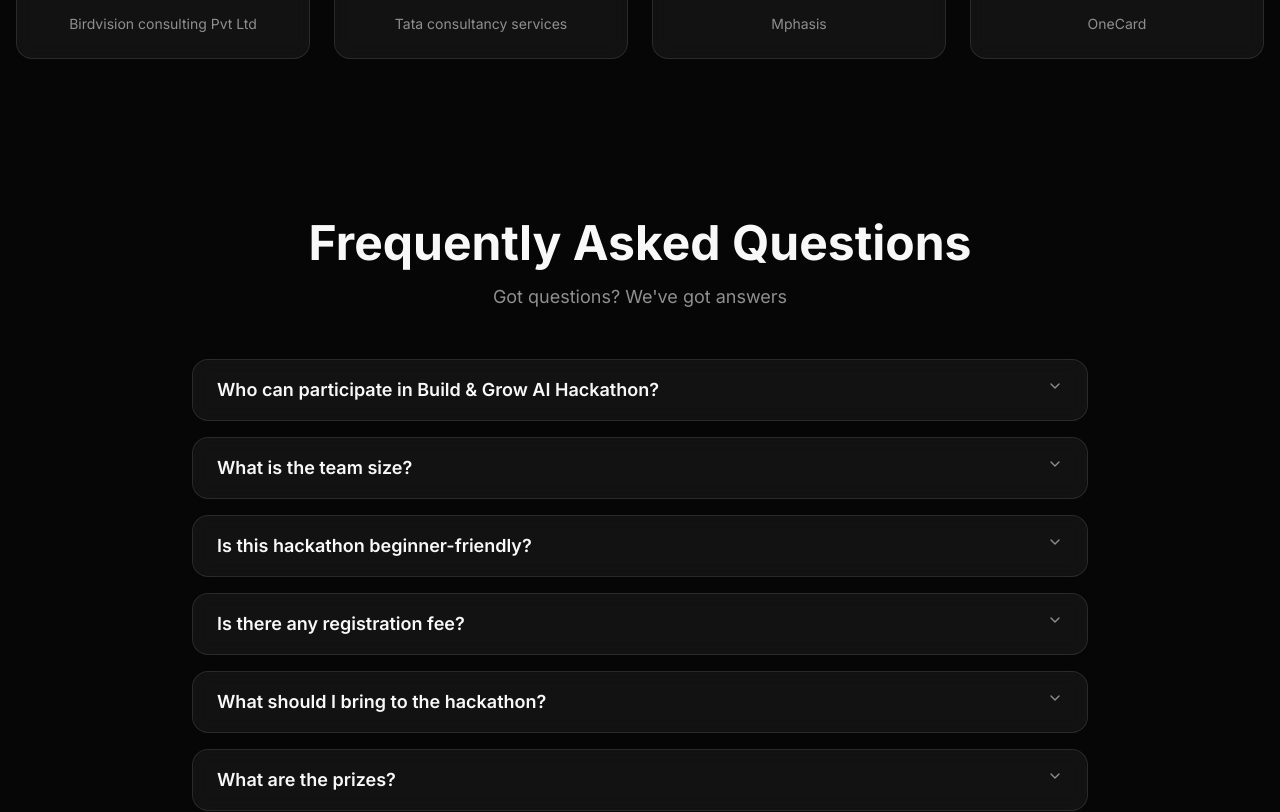
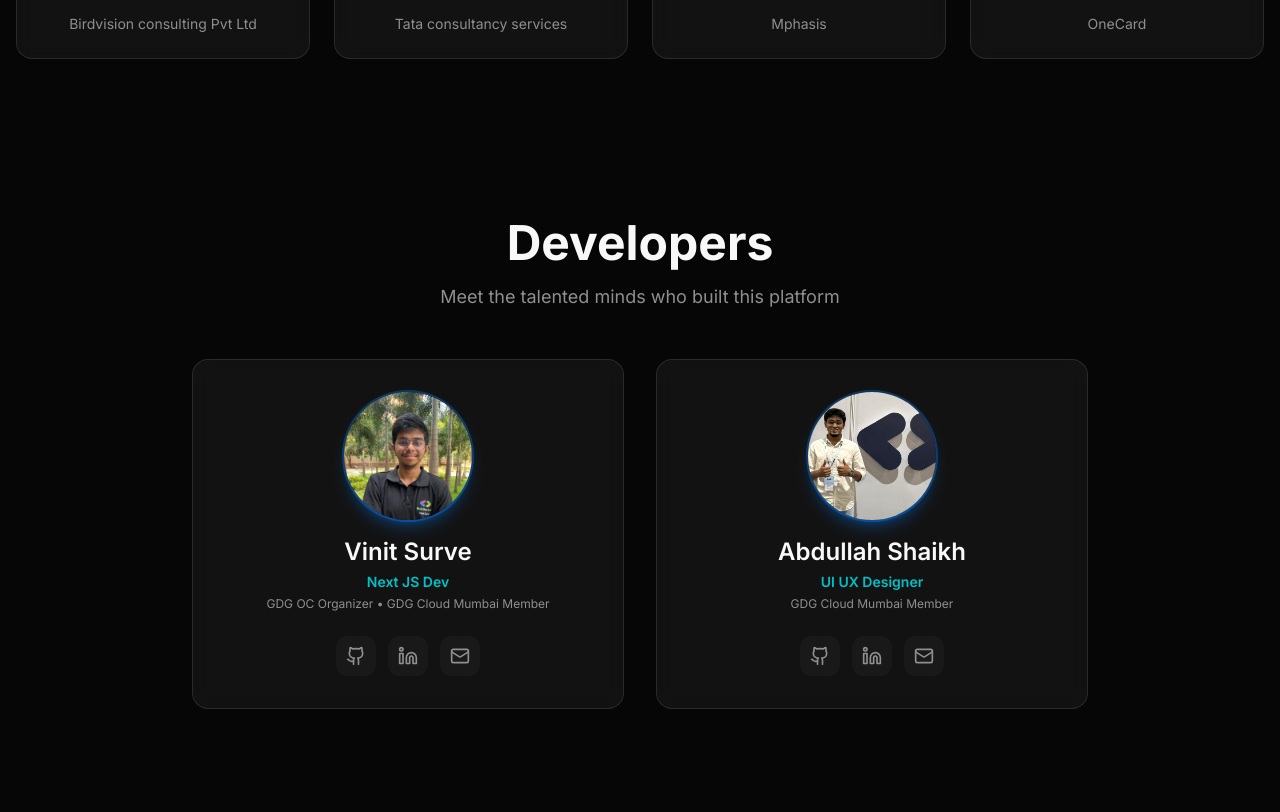
Before and after one commit to VinitSurve/Build-Grow-AI-Hackathon, a Next.js app: page / in a window 1280 px wide. Shown: the part 6080-6892 px from the top of the page. Built offline with nearby package versions, Linux system fonts and the light colour scheme.

Commit message:
Added Developer Section

```diff
--- a/app/page.tsx
+++ b/app/page.tsx
@@ -9,6 +9,7 @@ import ProblemStatementTabs from "@/components/problem-statement-tabs"
 import TechStack from "@/components/tech-stack"
 import PastMedia from "@/components/past-media"
 import AboutSection from "@/components/about-section"
+import DevelopersSection from "@/components/developers-section"
 import OrganizersSection from "@/components/organizers-section"
 import FAQSection from "@/components/faq-section"
 import Footer from "@/components/footer"
@@ -41,9 +42,11 @@ export default function Home() {
       <div id="about">
         <AboutSection />
       </div>
+
       <div id="organizers">
         <OrganizersSection />
       </div>
+      <DevelopersSection />
       <div id="faq">
         <FAQSection />
       </div>
--- /dev/null
+++ b/components/developers-section.tsx
@@ -0,0 +1,108 @@
+"use client"
+
+import { motion } from "framer-motion"
+import { Github, Linkedin, Mail } from "lucide-react"
+
+const developers = [
+  {
+    name: "Vinit Surve",
+    title: "Next JS Dev",
+    affiliation: "GDG OC Organizer • GDG Cloud Mumbai Member",
+    image: "/Vinit Surve.jpg",
+    github: "https://github.com/VinitSurve",
+    linkedin: "https://www.linkedin.com/in/surve-vinit/",
+    email: "survevinit56@gmail.com",
+  },
+  {
+    name: "Abdullah Shaikh",
+    title: "UI UX Designer",
+    affiliation: "GDG Cloud Mumbai Member",
+    image: "/Abdullah Shaikh.jpeg",
+    github: "https://github.com/elite24shaikh",
+    linkedin: "https://www.linkedin.com/in/abdullahs24",
+    email: "hello.abdullabdev@gmail.com",
+  },
+]
+
+export default function DevelopersSection() {
+  return (
+    <section className="relative z-10 py-20 px-4">
+      <div className="container mx-auto max-w-6xl">
+        <motion.div
+          initial={{ opacity: 0, y: 30 }}
+          whileInView={{ opacity: 1, y: 0 }}
+          viewport={{ once: false }}
+          transition={{ duration: 0.6 }}
+          className="text-center mb-12"
+        >
+          <h2 className="text-4xl md:text-5xl font-bold mb-4">Developers</h2>
+          <p className="text-muted-foreground text-lg">Meet the talented minds who built this platform</p>
+        </motion.div>
+
+        <div className="grid md:grid-cols-2 gap-8 max-w-4xl mx-auto">
+          {developers.map((developer, index) => (
+            <motion.div
+              key={developer.name}
+              initial={{ opacity: 0, y: 30 }}
+              whileInView={{ opacity: 1, y: 0 }}
+              viewport={{ once: false }}
+              transition={{ duration: 0.5, delay: index * 0.2 }}
+              whileHover={{ y: -5 }}
+              className="glassmorphism border-border/50 hover:border-primary/50 rounded-xl p-8 transition-all duration-300 hover:shadow-xl hover:shadow-primary/10"
+            >
+              <div className="flex flex-col items-center text-center space-y-4">
+                {/* Avatar */}
+                <motion.div
+                  whileHover={{ scale: 1.1 }}
+                  transition={{ duration: 0.3 }}
+                  className="w-32 h-32 rounded-full overflow-hidden shadow-lg shadow-primary/30 ring-2 ring-primary/30"
+                >
+                  <img
+                    src={developer.image}
+                    alt={developer.name}
+                    className="w-full h-full object-cover"
+                  />
+                </motion.div>
+
+                {/* Name, Title & Affiliation */}
+                <div className="space-y-1">
+                  <h3 className="text-2xl font-semibold text-foreground">{developer.name}</h3>
+                  <p className="text-sm text-neon-cyan font-semibold">{developer.title}</p>
+                  <p className="text-xs text-muted-foreground">{developer.affiliation}</p>
+                </div>
+
+                {/* Social Links */}
+                <div className="flex gap-3 pt-2">
+                  <motion.a
+                    href={developer.github}
+                    whileHover={{ scale: 1.2, y: -2 }}
+                    whileTap={{ scale: 0.9 }}
+                    className="w-10 h-10 rounded-lg bg-muted/50 hover:bg-primary/20 flex items-center justify-center text-muted-foreground hover:text-primary transition-all"
+                  >
+                    <Github className="w-5 h-5" />
+                  </motion.a>
+                  <motion.a
+                    href={developer.linkedin}
+                    whileHover={{ scale: 1.2, y: -2 }}
+                    whileTap={{ scale: 0.9 }}
+                    className="w-10 h-10 rounded-lg bg-muted/50 hover:bg-primary/20 flex items-center justify-center text-muted-foreground hover:text-primary transition-all"
+                  >
+                    <Linkedin className="w-5 h-5" />
+                  </motion.a>
+                  <motion.a
+                    href={developer.email}
+                    whileHover={{ scale: 1.2, y: -2 }}
+                    whileTap={{ scale: 0.9 }}
+                    className="w-10 h-10 rounded-lg bg-muted/50 hover:bg-primary/20 flex items-center justify-center text-muted-foreground hover:text-primary transition-all"
+                  >
+                    <Mail className="w-5 h-5" />
+                  </motion.a>
+                </div>
+              </div>
+            </motion.div>
+          ))}
+        </div>
+      </div>
+    </section>
+  )
+}
```
Also changed, not shown: public/Abdullah Shaikh.jpeg (added), public/Vinit Surve.jpg (added).
